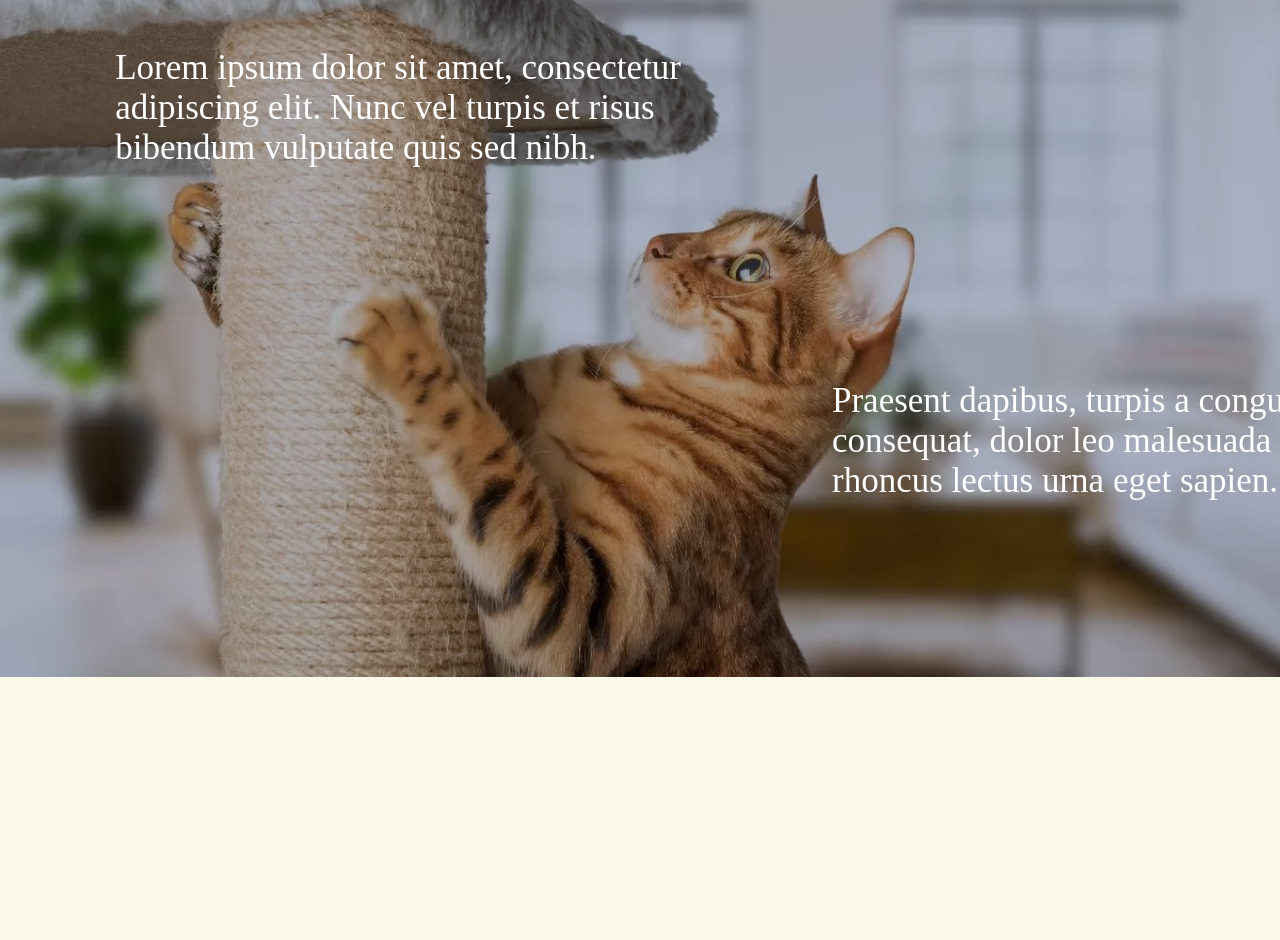
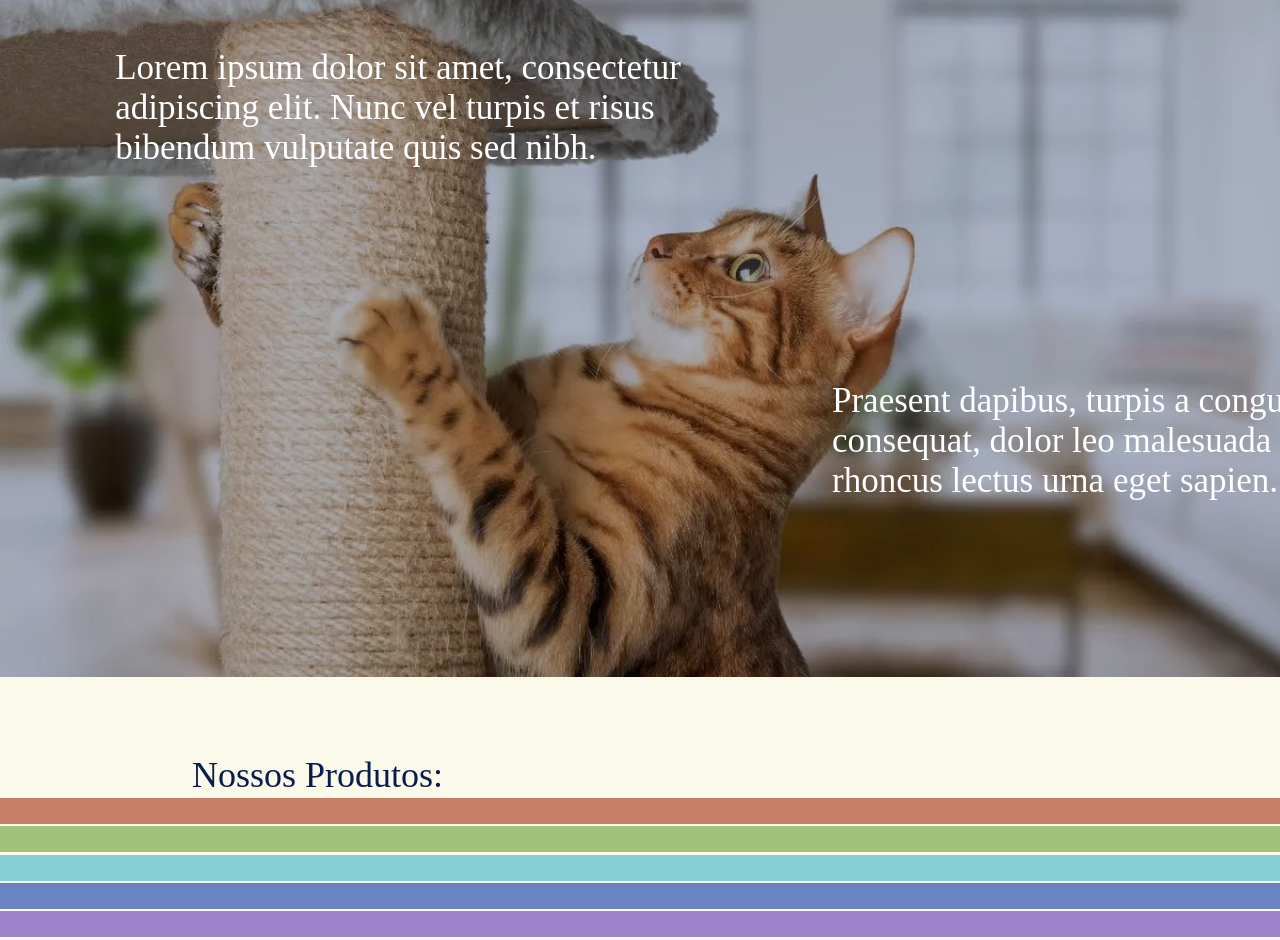
Before and after one commit to Sofie0708/Cat.Gatos, a plain HTML site: page index.html in a window 1280 px wide. Shown: the part 131-1071 px from the top of the page. Before the commit the page ends 864 px from the top, so only its background shows below. Drawn offline with Linux system fonts and the light colour scheme; a web font is replaced by a local one.

Commit message:
Add files via upload

```diff
--- a/index.html
+++ b/index.html
@@ -47,8 +47,13 @@
             <div class="texto2">Praesent dapibus, turpis a congue consequat, dolor leo malesuada lacus, eget rhoncus lectus urna eget sapien.</div>
         </div>
     </head>
-    <div>
-        <div></div>
+    <div id="produtos">
+        <h2>Nossos Produtos:</h2>
+        <div>
+            <div class="circulo"></div>
+            <div class="circulo"></div>
+            <div class="circulo"></div>
+        </div>
         <div id="fundoListra">
             <div class="arcoIris laranja"></div>
             <div class="arcoIris verde"></div>
--- a/style.css
+++ b/style.css
@@ -80,14 +80,41 @@ svg {
     margin: 30% 4% 0 65% ;
 }
 
+#produtos {
+    margin-top: 6%;
+}
+
+h2 {
+    font-size: 36px;
+    font-weight: 400;
+    margin-left: 15%;
+    color: #071e4d;
+}
+
 #fundoListra {
     display: flex;
-    height: 7vh;
+    height: 18vh;
     flex-direction: column;
-    justify-content: space-between;
-}
+    justify-content: space-evenly;
 
 .arcoIris {
     height: 26px;
     width: 100%;
 }
+.laranja {
+    background-color: #C78066;
+}
+.verde {
+    background-color: #9FC37B;
+}
+.turquesa {
+    background-color: #84D0D5;
+}
+.azul {
+    background-color: #6A84C3;
+}
+.roxo {
+    background-color: #9F84CD;
+}
+
+}
```
